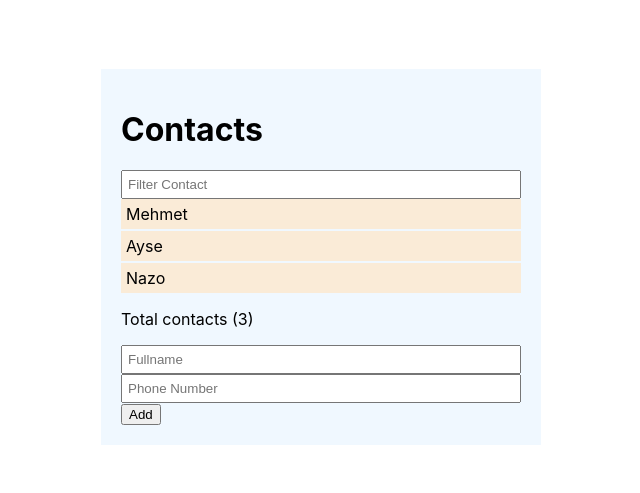
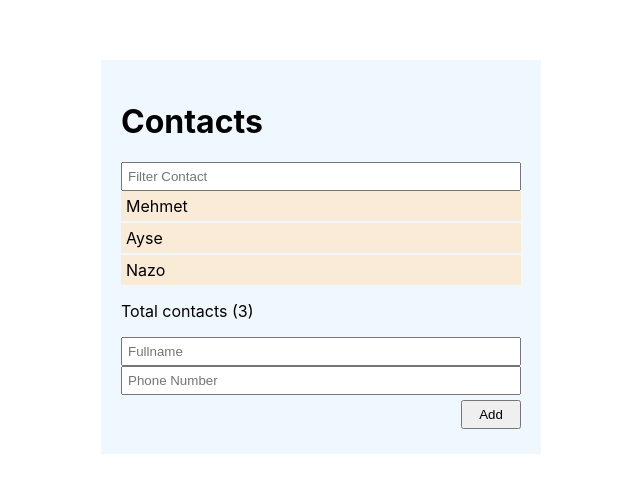
Before and after one commit to nullpointerexception11/contact-app, a React (Create React App) app: page / in a window 1280 px wide. Shown: the part 143-636 px from the top of the page, without its empty margins (319-959 px from the left). Built offline with nearby package versions, Linux system fonts and the light colour scheme.

Commit message:
form component updated

```diff
--- a/src/components/Contacts/Form/index.js
+++ b/src/components/Contacts/Form/index.js
@@ -42,8 +42,8 @@ function Form({ addContact, contacts }) {
             onChange={onChangeInput}
           />
         </div>
-        <div>
-          <button>Add</button>
+        <div className="btn">
+          <button >Add</button>
         </div>
       </form>
     </div>
```
